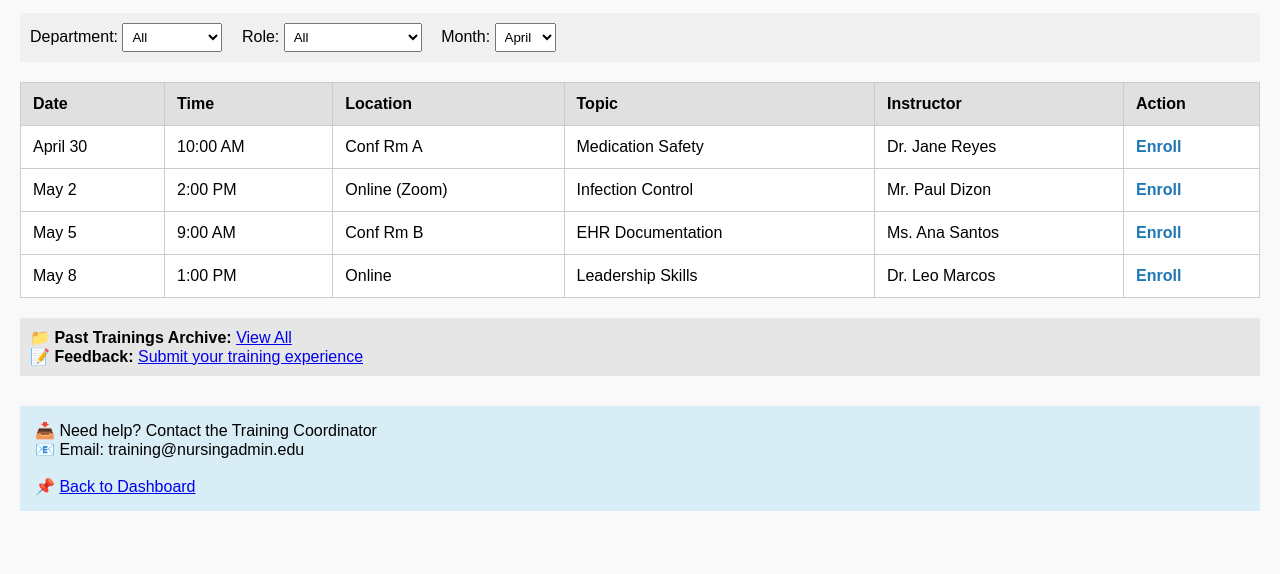
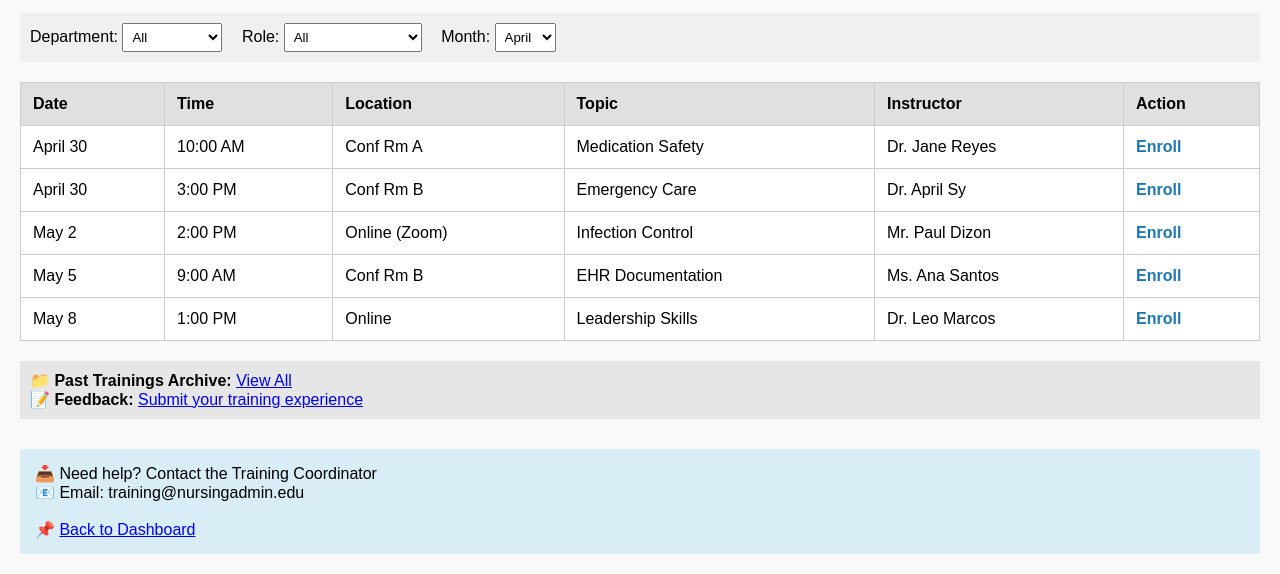
Before and after one commit to j1093/nursing-admin-training-site, a plain HTML site: page index.html in a window 1280 px wide. Shown: the part 258-832 px from the top of the page. Before the commit the page ends 800 px from the top, so only its background shows below. Drawn offline with Linux system fonts and the light colour scheme.

Commit message:
Update index.html

```diff
--- a/index.html
+++ b/index.html
@@ -137,6 +137,14 @@
         <td class="action"><a href="#">Enroll</a></td>
       </tr>
       <tr>
+        <td>April 30<td
+        <td>3:00 PM</td>
+        <td>Conf Rm B</td>
+        <td>Emergency Care</td>
+        <td>Dr. April Sy</td>
+        <td class="action"><a href="#">Enroll</a>
+      </td>
+      <tr>
         <td>May 2</td>
         <td>2:00 PM</td>
         <td>Online (Zoom)</td>
```
